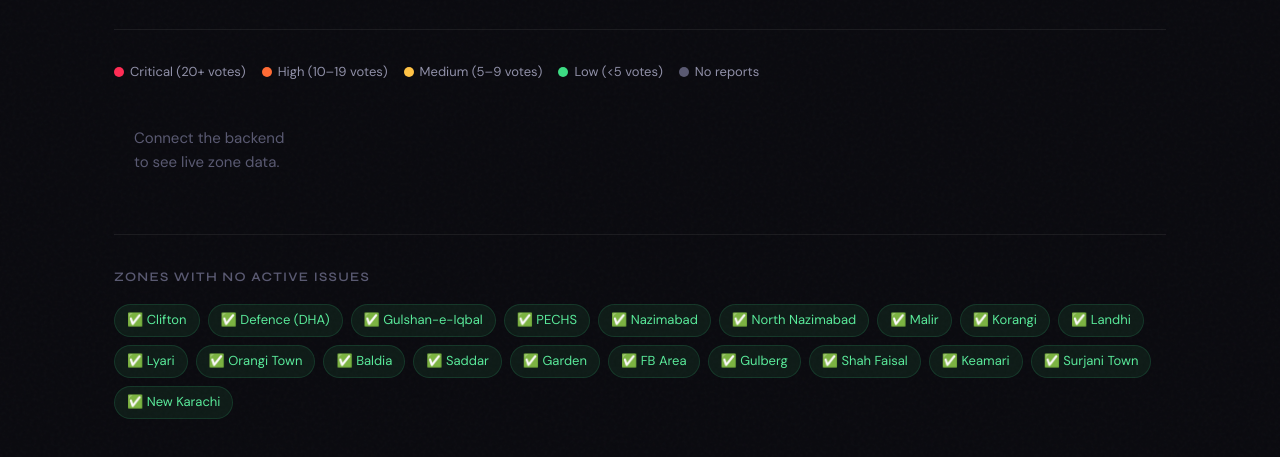
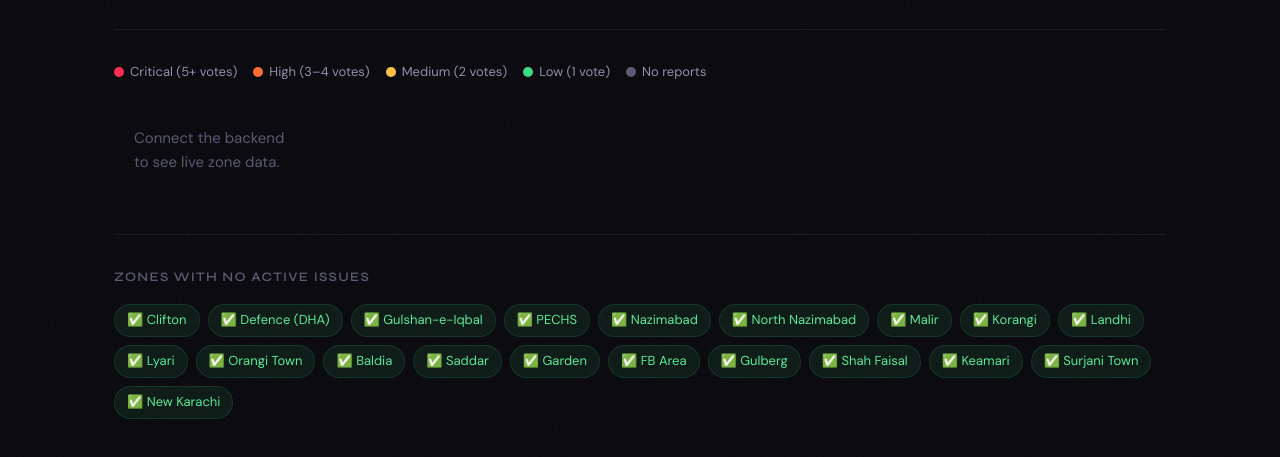
Before and after one commit to KULSOOM2001/karachiflow, a website: page public/pages/zones.html in a window 1280 px wide. Shown: the part 167-624 px from the top of the page. Drawn offline with Linux system fonts and the light colour scheme; no server answers; sample sign-in values are in the browser's storage.

Commit message:
Updated zone legend thresholds

```diff
--- a/public/pages/zones.html
+++ b/public/pages/zones.html
@@ -84,10 +84,10 @@
     </div>
 
     <div class="severity-legend">
-      <div class="legend-item"><div class="legend-dot" style="background:var(--critical)"></div> Critical (20+ votes)</div>
-      <div class="legend-item"><div class="legend-dot" style="background:var(--high)"></div> High (10–19 votes)</div>
-      <div class="legend-item"><div class="legend-dot" style="background:var(--medium)"></div> Medium (5–9 votes)</div>
-      <div class="legend-item"><div class="legend-dot" style="background:var(--low)"></div> Low (&lt;5 votes)</div>
+      <div class="legend-item"><div class="legend-dot" style="background:var(--critical)"></div> Critical (5+ votes)</div>
+      <div class="legend-item"><div class="legend-dot" style="background:var(--high)"></div> High (3–4 votes)</div>
+      <div class="legend-item"><div class="legend-dot" style="background:var(--medium)"></div> Medium (2 votes)</div>
+      <div class="legend-item"><div class="legend-dot" style="background:var(--low)"></div> Low (1 vote)</div>
       <div class="legend-item"><div class="legend-dot" style="background:var(--text3)"></div> No reports</div>
     </div>
 
```
